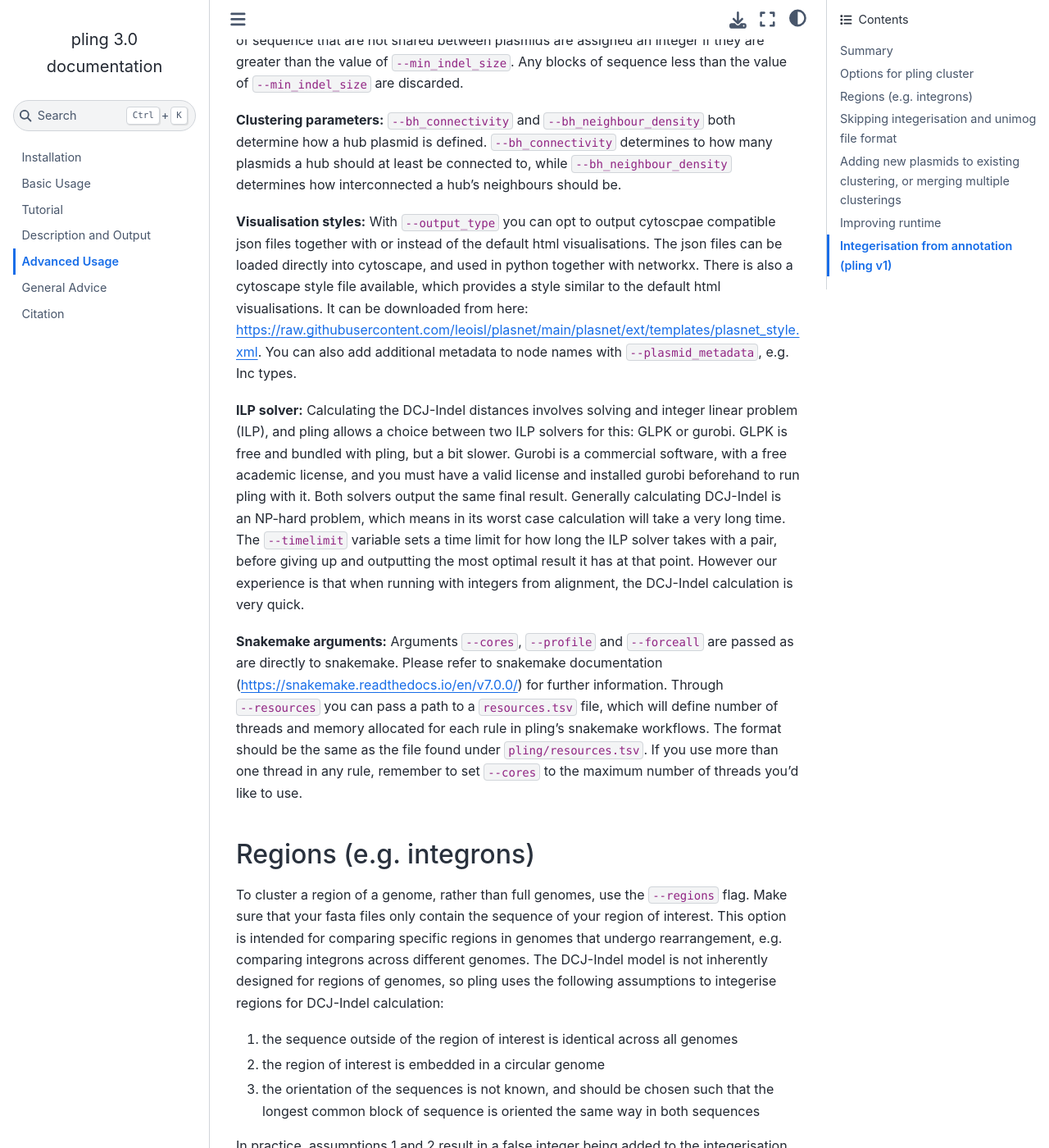
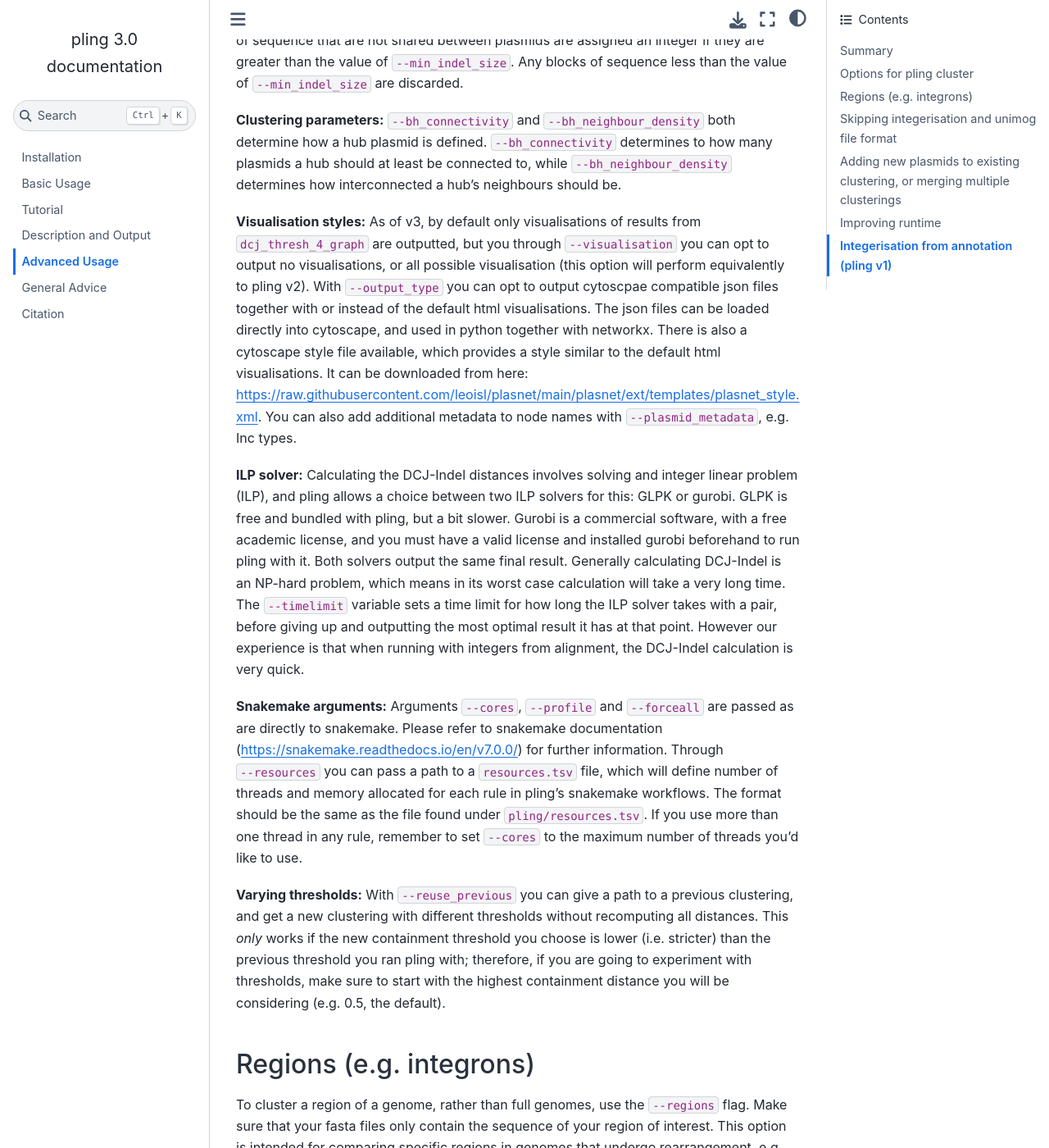
Before and after one commit to iqbal-lab-org/pling, a Sphinx documentation site: the page built from docs/advanced.rst, in a window 1280 px wide and 1400 px high, scrolled down 1441 px. Shown: the whole window at 82% size. Built offline with Sphinx 7.4.7 and the Sphinx Book theme 1.1.4, drawn with Linux system fonts in a browser that asks for light colours.

Commit message:
added to docs

```diff
--- a/docs/advanced.rst
+++ b/docs/advanced.rst
@@ -35,11 +35,13 @@ You can also run pling on regions of genomes with the ``--regions`` flag.
 
 **Clustering parameters:** ``--bh_connectivity`` and ``--bh_neighbour_density`` both determine how a hub plasmid is defined. ``--bh_connectivity`` determines to how many plasmids a hub should at least be connected to, while ``--bh_neighbour_density`` determines how interconnected a hub's neighbours should be.
 
-**Visualisation styles:** With ``--output_type`` you can opt to output cytoscpae compatible json files together with or instead of the default html visualisations. The json files can be loaded directly into cytoscape, and used in python together with networkx. There is also a cytoscape style file available, which provides a style similar to the default html visualisations. It can be downloaded from here: https://raw.githubusercontent.com/leoisl/plasnet/main/plasnet/ext/templates/plasnet_style.xml. You can also add additional metadata to node names with ``--plasmid_metadata``, e.g. Inc types.
+**Visualisation styles:** As of v3, by default only visualisations of results from ``dcj_thresh_4_graph`` are outputted, but you through ``--visualisation`` you can opt to output no visualisations, or all possible visualisation (this option will perform equivalently to pling v2). With ``--output_type`` you can opt to output cytoscpae compatible json files together with or instead of the default html visualisations. The json files can be loaded directly into cytoscape, and used in python together with networkx. There is also a cytoscape style file available, which provides a style similar to the default html visualisations. It can be downloaded from here: https://raw.githubusercontent.com/leoisl/plasnet/main/plasnet/ext/templates/plasnet_style.xml. You can also add additional metadata to node names with ``--plasmid_metadata``, e.g. Inc types.
 
 **ILP solver:** Calculating the DCJ-Indel distances involves solving and integer linear problem (ILP), and pling allows a choice between two ILP solvers for this: GLPK or gurobi. GLPK is free and bundled with pling, but a bit slower. Gurobi is a commercial software, with a free academic license, and you must have a valid license and installed gurobi beforehand to run pling with it. Both solvers output the same final result. Generally calculating DCJ-Indel is an NP-hard problem, which means in its worst case calculation will take a very long time. The ``--timelimit`` variable sets a time limit for how long the ILP solver takes with a pair, before giving up and outputting the most optimal result it has at that point. However our experience is that when running with integers from alignment, the DCJ-Indel calculation is very quick.
 
 **Snakemake arguments:** Arguments ``--cores``, ``--profile`` and ``--forceall`` are passed as are directly to snakemake. Please refer to snakemake documentation (https://snakemake.readthedocs.io/en/v7.0.0/) for further information. Through ``--resources`` you can pass a path to a ``resources.tsv`` file, which will define number of threads and memory allocated for each rule in pling's snakemake workflows. The format should be the same as the file found under ``pling/resources.tsv``. If you use more than one thread in any rule, remember to set ``--cores`` to the maximum number of threads you'd like to use.
+
+**Varying thresholds:** With ``--reuse_previous`` you can give a path to a previous clustering, and get a new clustering with different thresholds without recomputing all distances. This *only* works if the new containment threshold you choose is lower (i.e. stricter) than the previous threshold you ran pling with; therefore, if you are going to experiment with thresholds, make sure to start with the highest containment distance you will be considering (e.g. 0.5, the default).
 
 Regions (e.g. integrons)
 ------------------------
```
